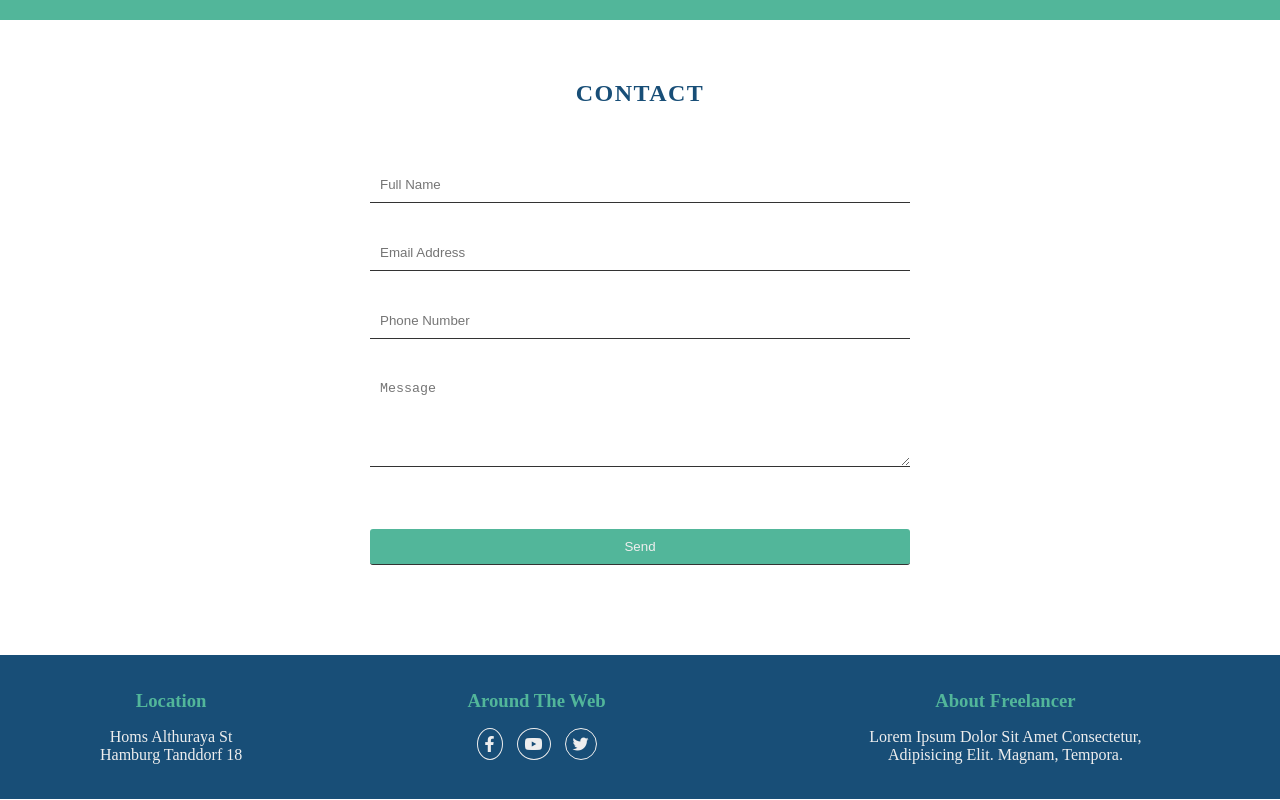
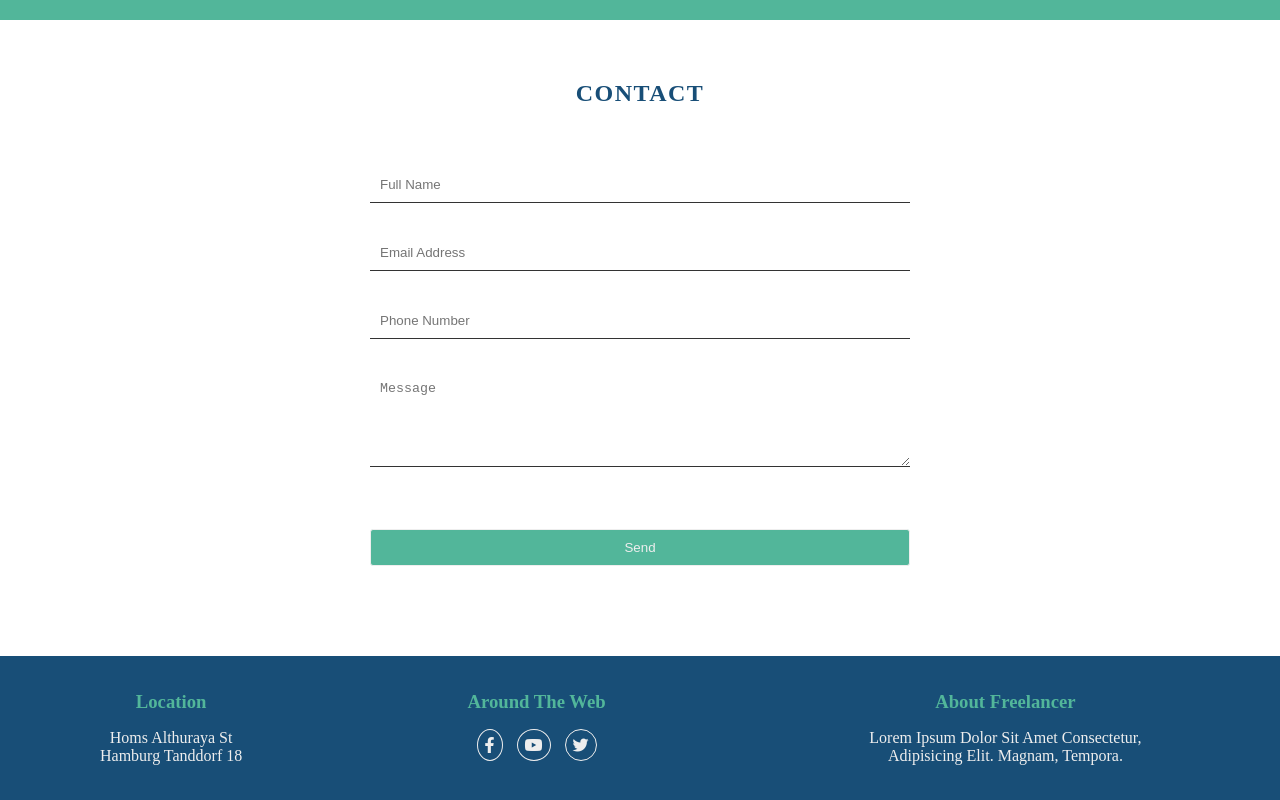
Before and after one commit to bakhiet19/Task3_1, a plain HTML site: page index.html in a window 1280 px wide. Shown: the part 1497-2297 px from the top of the page. Drawn offline with Linux system fonts and the light colour scheme.

Commit message:
Add files via upload

```diff
--- a/assets/css/style.css
+++ b/assets/css/style.css
@@ -225,6 +225,9 @@ header{
     outline: none;
 }
 
+.contact form input:last-child{
+    border: 1px solid var(--text-color);
+}
 
 .contact form textarea:focus{
     border-bottom: 2px solid var(--second-color);
@@ -385,6 +388,7 @@ footer .container .child{
         max-height: 200px;
         min-height: 200px;
         min-width: 300px;
+        opacity: 1;
         /* margin-left: 5%; */
     }
     .about .parent .child{
```
